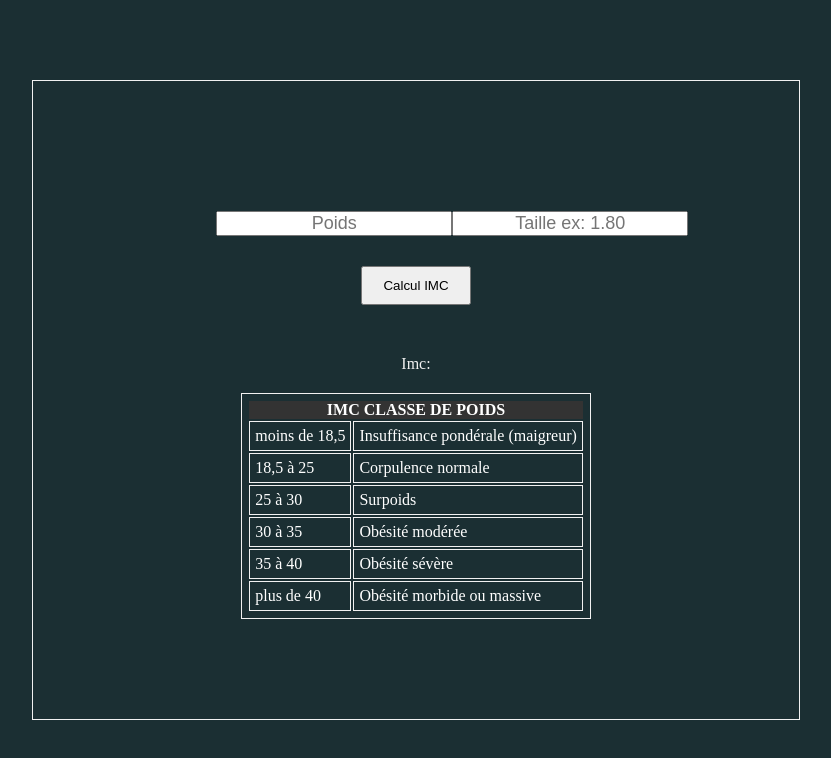
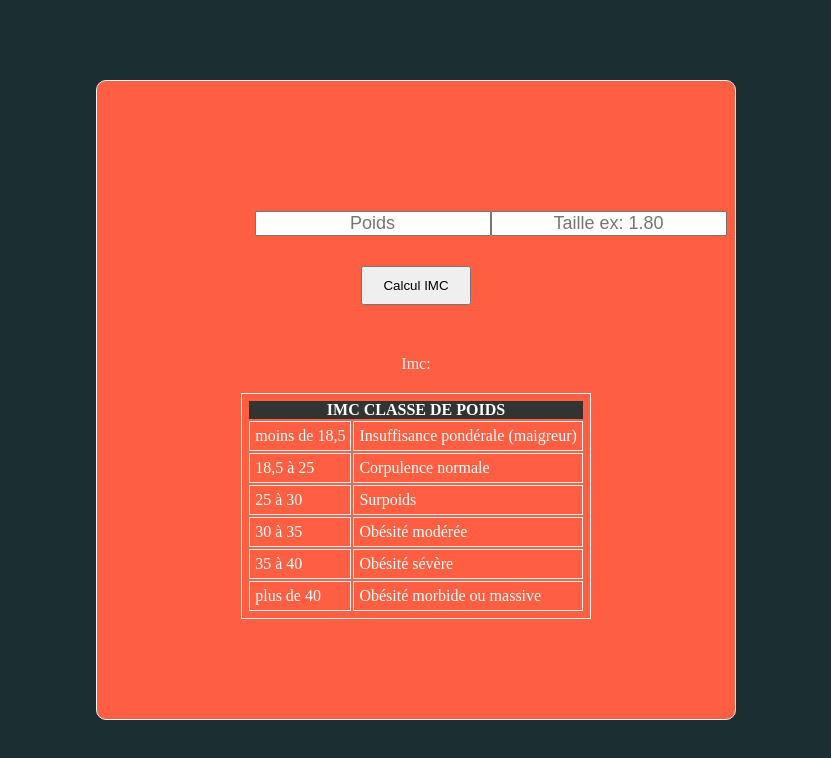
Before and after one commit to julienFoucartDev/calculIMC, a plain HTML site: page index.html in a window 1280 px wide. Shown: the whole page, without its empty margins (224-1055 px from the left). Drawn offline with Linux system fonts and the light colour scheme.

Commit message:
maj du background

```diff
--- a/style.css
+++ b/style.css
@@ -18,7 +18,9 @@ body{
     align-items: center;
     justify-content: center;
     flex-direction: column;
-    width: 60%;
+    border-radius: 10px;
+    background-color: #FE5E41;
+    width: 50%;
     height: 80%;
     border: 1px solid #f1f1f1;
 }
```
